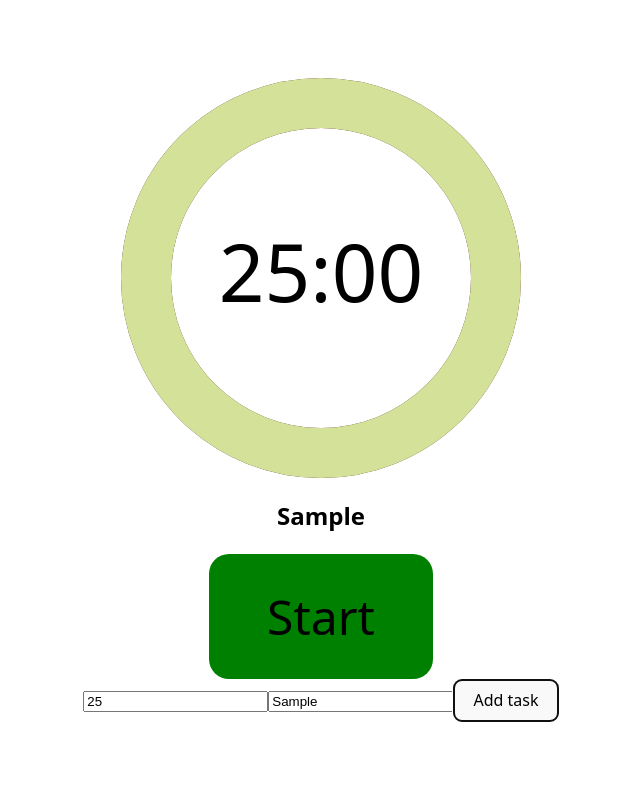
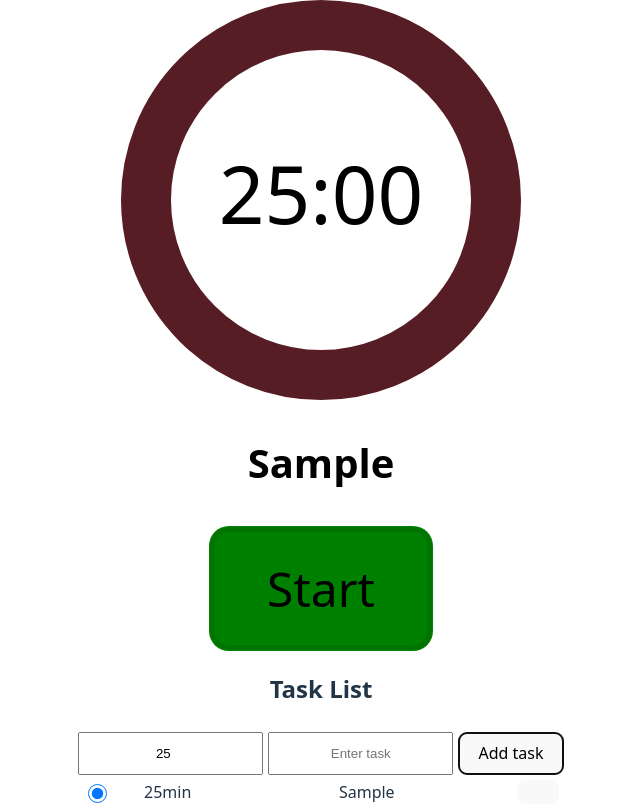
Before and after one commit to jiawu777/jia-timer, a React (Vite) app: page / in a window 1280 px wide. Both pictures are taken after typing "Sample" into the empty fields and a click on the button "Add task". Shown: the whole page, without its empty margins (319-959 px from the left). Built offline with nearby package versions, Linux system fonts and the light colour scheme.

Commit message:
feat/transtopomodoro Jia: 1. 新增 Task List (但跑版) 2. 使用localStorage記錄taskData

```diff
--- a/src/components/Pomo.jsx
+++ b/src/components/Pomo.jsx
@@ -3,7 +3,9 @@ import { useState, useEffect, useRef } from 'react';
 import './Pomo.scss';
 
 const Pomo = () => {
-  const [TimerStart, TimerStop] = ['Start', 'Pause'];
+  // Config
+  const [TimerStart, TimerStop, TimerSkip] = ['Start', 'Pause','Skip'];
+  const [CircularSize,CircularStrokeWidth] = [400, 50]
 
   // Timer Switch
   const [timerSwitch, setTimerSwitch] = useState(false);
@@ -16,6 +18,25 @@ const Pomo = () => {
   const timeInputRef = useRef(null)
   const taskInputRef = useRef(null)
   const defaultTime = 25
+
+  // get UserInfo
+  const userInfoRef = useRef(
+    localStorage.getItem('userInfo')?JSON.parse(localStorage.getItem('userInfo')):{ tasks: [], currentTaskId: null }
+  )
+
+  // get current task
+  const currentTaskIndex = userInfoRef.current?.tasks?.findIndex(
+    (task) => task.id === userInfoRef.current?.currentTaskId
+  ) ?? -1;
+
+  const currentTask = currentTaskIndex >= 0 ?
+  userInfoRef.current.tasks[currentTaskIndex] : null;
+
+  useEffect(()=>{
+    if(currentTask){
+      setTimer(currentTask.time)
+    }
+  },[currentTask])
 
   // timer Switch func
   const switchTimer = () => {
@@ -40,22 +61,54 @@ const Pomo = () => {
   // skip timer
   const resetTimer = () => {
     clearInterval(intervalIdTimer.current);
-    let secInput = (timeInputRef.current.value)*60
-    setTimer(secInput);
+    if(currentTask){
+      setTimer(currentTask.time)
+    }
     setTimerSwitch(false);
   };
 
   // input time & task
   const handleTaskInput = (e) => {
+    // prevent default render
     e.preventDefault();
     clearInterval(intervalIdTimer.current);
 
-    let secInput = (timeInputRef.current.value)*60
+    const secInput = Number(timeInputRef.current.value)*60;
+    const taskName = taskInputRef.current.value.trim();
 
+    if(!taskName) return
 
+    const newTask = {
+      id: userInfoRef.current.tasks.length+1,
+      name: taskName,
+      time: secInput
+    }
+
+    userInfoRef.current.tasks.push(newTask);
+    userInfoRef.current.currentTaskId = newTask.id;
     setTimer(secInput);
     setTimerSwitch(false);
+
+    localStorage.setItem('userInfo',JSON.stringify(userInfoRef.current));
+
+    taskInputRef.current.value = "";
   };
+
+  // Task List
+  const forMapTasks = (item) => {
+      return(
+        <li key={`${item.id}`} className="pomo__taskListLI" >
+          <label className="pomo__taskListItem" for="pomo__taskListItem">
+            <input className="pomo__taskListItem pomo__taskListItem--radio" type="radio" name="listGroupRadio" value="" id="" checked/>
+            <div className="pomo__taskListItem pomo__taskListItem--time">{item.time/60}min</div>
+            <div className="pomo__taskListItem pomo__taskListItem--task">{item.name}</div>
+            <button className="pomo__taskListItem pomo__taskListItem--closeBtn" type="button" class="btn-close" aria-label="Close"></button>
+            </label>
+        </li>
+      )
+  }
+
+const child = userInfoRef.current?.tasks?.map(forMapTasks) ?? [];
 
   return (
     <div className="pomo__wrapper">
@@ -63,11 +116,11 @@ const Pomo = () => {
         <CircularProgress
           className="pomo__circular"
           timer={timer}
-          timeInput={timeInputRef.current}
-          size={400}
-          strokeWidth={50}
+          timeInput={currentTask?.time||1500}
+          size={CircularSize}
+          strokeWidth={CircularStrokeWidth}
         ></CircularProgress>
-        <h2 className="pomo__task">{taskInputRef.current?.value || 'Time to focus!'}</h2>
+        <h2 className="pomo__currentTaskName">{currentTask?.name || 'Time to focus!'}</h2>
       </div>
 
       <div className="pomo__btn">
@@ -82,25 +135,29 @@ const Pomo = () => {
           className={`pomo__btn ${timerSwitch ? 'pomo__btn--skip' : 'pomo__btn--hide'}`}
           onClick={resetTimer}
         >
-          SKIP
+          {TimerSkip}
         </button>
+
       </div>
 
       <div className="pomo__input">
+      <h2 className="pomo__taskListTitle"> Task List </h2>
         <form className="pomo__form">
           <input
-            className="pomo__form pomo__form--time"
+            className="pomo__input pomo__input--time"
             type="number"
             ref={timeInputRef}
             defaultValue={defaultTime}
             disabled={timerSwitch}
+            required
           />
           <input
-            className="pomo__form pomo__form--task"
+            className="pomo__input pomo__input--task"
             type="text"
             ref={taskInputRef}
             placeholder="Enter task"
             disabled={timerSwitch}
+            required
           />
           <button
             onClick={handleTaskInput}
@@ -109,6 +166,12 @@ const Pomo = () => {
             Add task
           </button>
         </form>
+
+        <div className="pomo__taskList">
+            <ul className="pomo__taskListUL">
+              {child}
+            </ul>
+          </div>
       </div>
     </div>
   );
--- a/src/components/Pomo.scss
+++ b/src/components/Pomo.scss
@@ -1,9 +1,9 @@
 .pomo {
     &__wrapper {
       width: 100vw;
-      height: 100vh;
-      background-color: white;
-display: flex;
+      height: auto;
+      // background-color: white;
+      display: flex;
       flex-flow: column nowrap;
       justify-content: center;
       align-items: center;
@@ -21,10 +21,71 @@ display: flex;
       font-size: 20 rem;
     }
 
-    &__task{
+    &__input{
+      max-width: 70vw;
+      display: flex;
+      flex-flow: column wrap;
+      text-align: center;
+    }
+
+    &__form{
+      display: flex;
+      gap: 5px;
+      padding: 5px;
+    }
+
+    &__currentTaskName{
+      width: 100%;
       display: flex;
       justify-content: center;
-      font-size: 5 rem;
+      font-size: 2.5rem;
+    }
+
+    &__taskList{
+      height: auto;
+      width: 100%;
+    }
+
+    &__taskListTitle{
+      width: 100%;
+      display: flex;
+      justify-content: center;
+    }
+
+    &__taskListUL{
+      display: flex;
+      flex-direction: column;
+      padding: 0px;
+      margin: 0px;
+      gap: 10px 0px;
+    }
+
+    &__taskListLI{
+      list-style: none;
+    }
+
+    &__taskListItem{
+      padding: 0px 10px;
+      gap:10px 10px;
+      display: flex;
+      justify-content: space-between;
+      flex-flow: row nowrap;
+      &--radio{
+        justify-content: center;
+        flex-basis: 5%;
+      }
+      &--time{
+        justify-content: center;
+        flex-basis: 20%;
+      }
+      &--task{
+        justify-content: center;
+        flex-basis: 70%;
+      }
+      &--closeBtn{
+        justify-content: center;
+        flex-basis: 5%;
+      }
     }
 
     &__btn {
@@ -32,6 +93,7 @@ display: flex;
       flex-flow: row nowrap;
       font-size: 3rem;
       border-radius: 20px;
+      gap: 0px 10px;
 
       @include mobile{
         font-size: 2rem;
@@ -40,6 +102,10 @@ display: flex;
 
       &--start{
         background-color: green;
+        box-shadow: 0px 0px 0px 5px
+        rgba($color: #000000, $alpha: 0.1)
+        inset;
+
       }
 
       &--pause{
```
